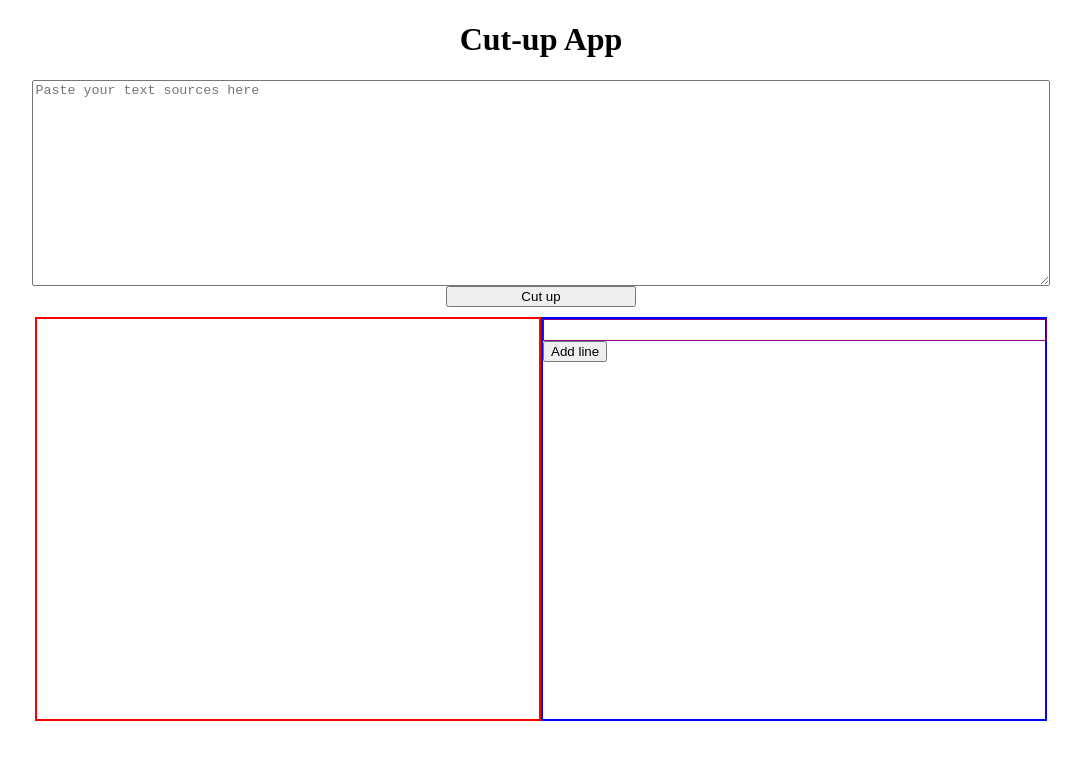
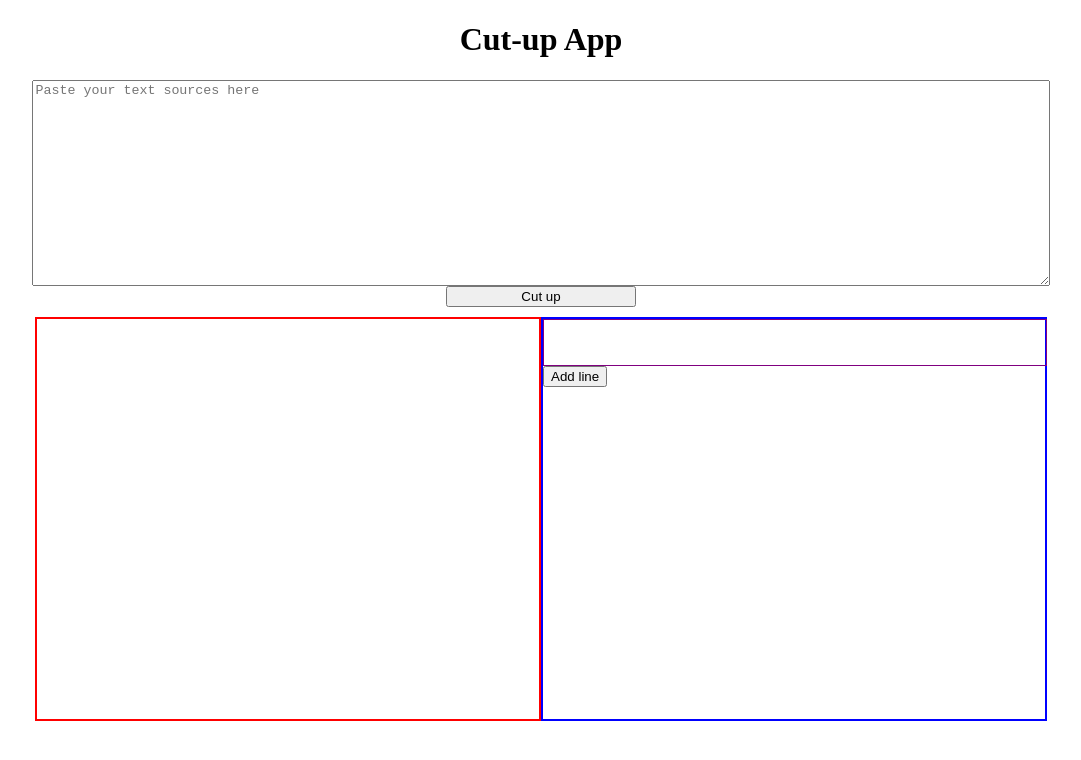
Before and after one commit to charlie-galb/cut-up, a React app: page / in a window 1280 px wide. Shown: the top 760 px of the page, without its empty margins (99-1180 px from the left). Built offline with nearby package versions, Linux system fonts and the light colour scheme.

Commit message:
Increase line height

```diff
--- a/src/styles/components/line.scss
+++ b/src/styles/components/line.scss
@@ -2,6 +2,6 @@
     border: solid purple 1px;
     display: flex;
     flex-direction: row;
-    height: 20px;
+    height: 45px;
     width: 100%;
 }
```
